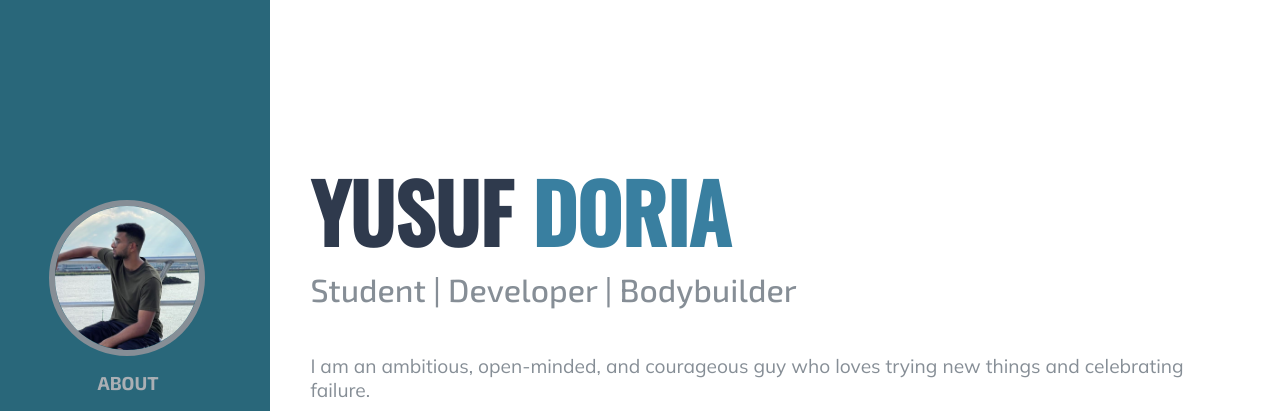
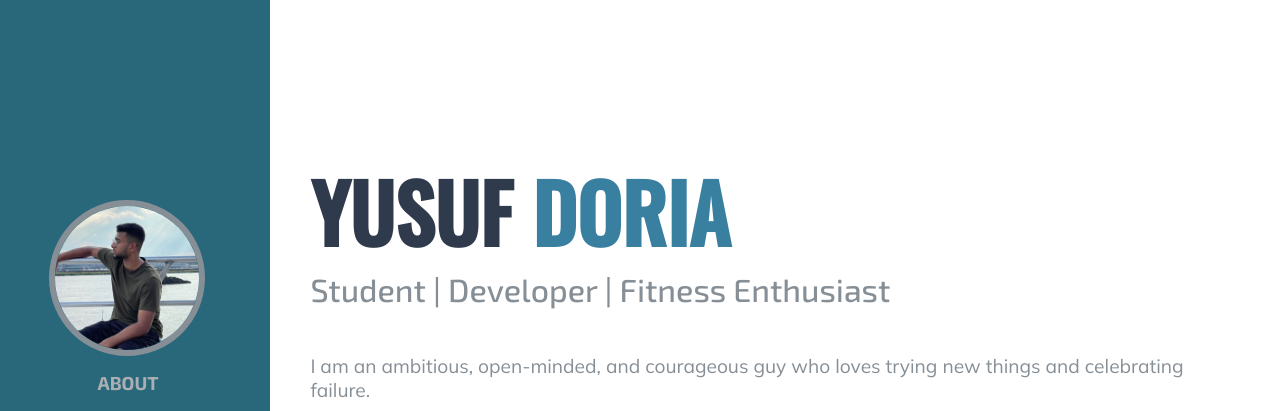
Before and after one commit to YusufDoria/web-portfolio, a plain HTML site: page index.html in a window 1280 px wide. Shown: the top 411 px of the page. Drawn offline with nearby package versions, Linux system fonts and the light colour scheme.

Commit message:
tag change

```diff
--- a/index.html
+++ b/index.html
@@ -27,7 +27,7 @@
         <div class="content" id="top">
             <section id="about" class="about-section">
                     <h1><span id="first">Yusuf</span> Doria</h1>
-                    <h2 id="tagline">Student | Developer | Bodybuilder</h2>
+                    <h2 id="tagline">Student | Developer | Fitness Enthusiast</h2>
                     <p>I am an ambitious, open-minded, and courageous guy who loves trying new things and celebrating failure.</p>
                     <div class="socials">
                         <a href="https://www.linkedin.com/in/yusuf-doria-554a0a252/" target="blank">
```
